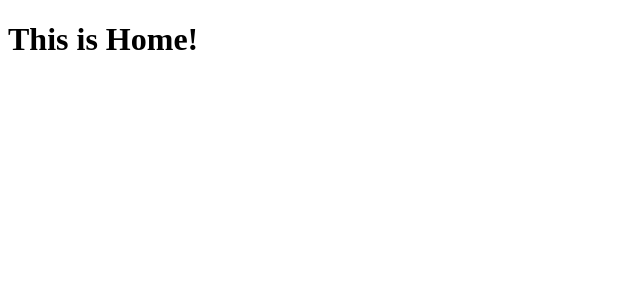
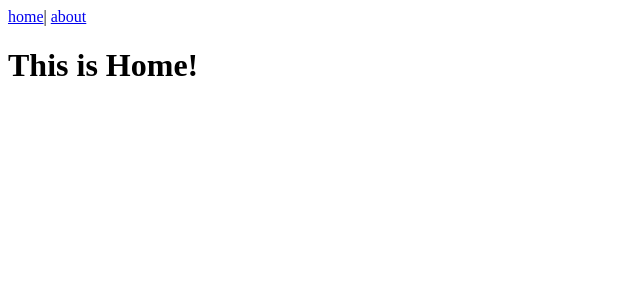
Before and after one commit to infinite-li/infinite-li.github.io, a Vue app: page / in a window 1280 px wide. Shown: the top 300 px of the page, without its empty margins (0-640 px from the left). Built offline with nearby package versions, Linux system fonts and the light colour scheme.

Commit message:
更新代码

```diff
--- a/src/App.vue
+++ b/src/App.vue
@@ -1,6 +1,8 @@
 <template>
   <div id="app">
-    <router-view/>
+    <router-link to="/">home</router-link>|
+    <router-link to="/about">about</router-link>
+    <router-view />
   </div>
 </template>
 
```
